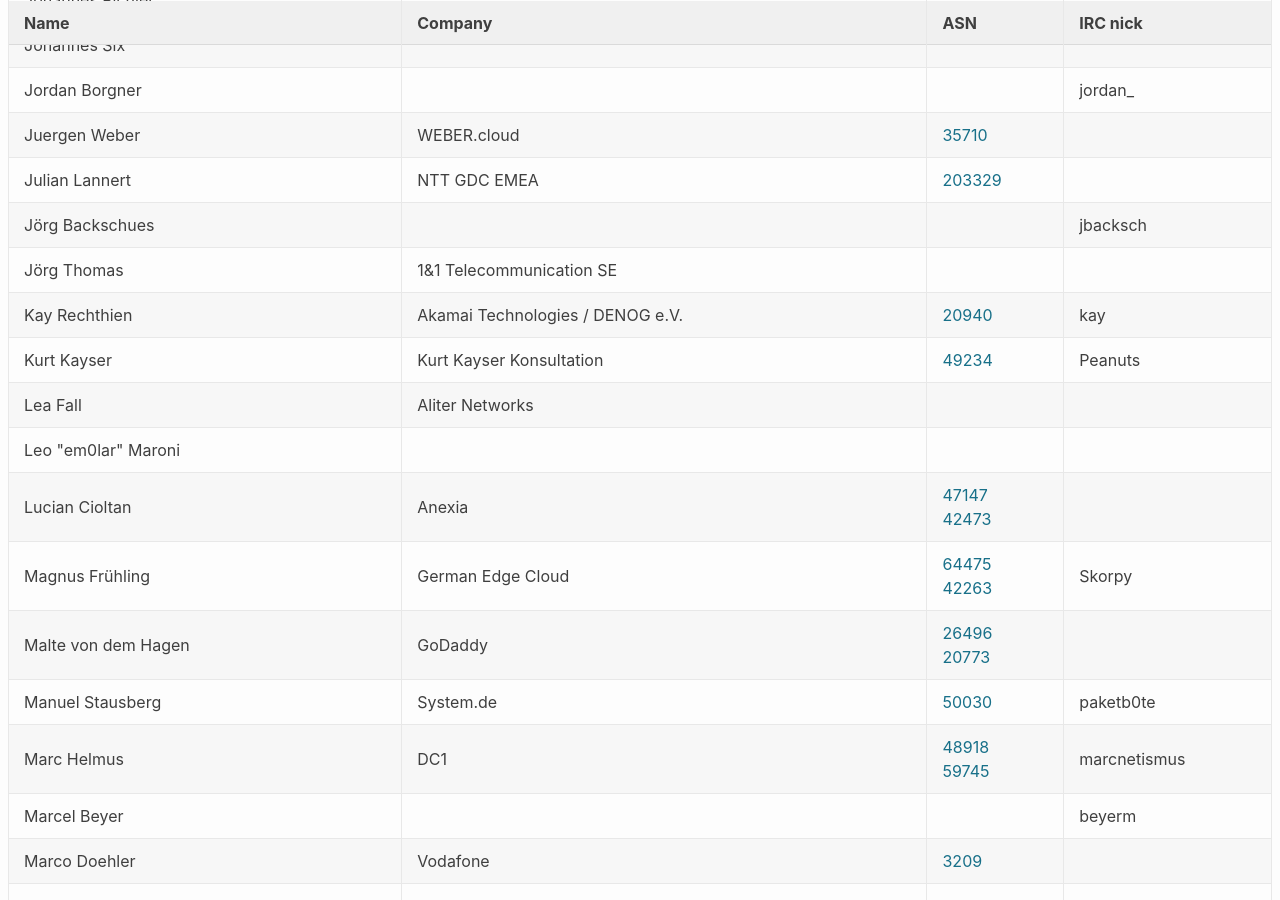
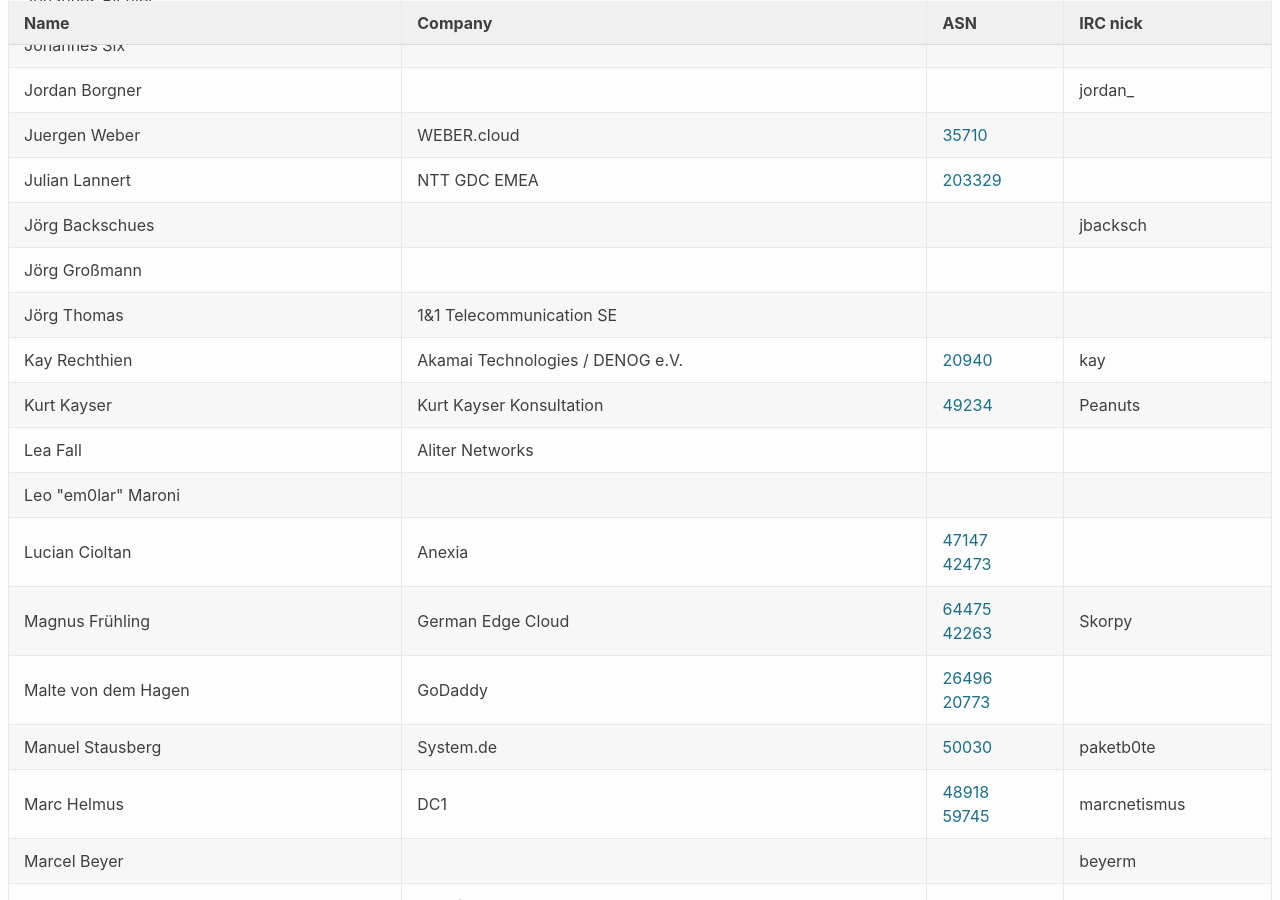
Before and after one commit to denog/pretix-attendeelist, a Jekyll site: the page built from denog2020.markdown, in a window 1280 px wide and 900 px high, scrolled down 2746 px. Built offline with Jekyll 4.4.1, drawn with Linux system fonts in a browser that asks for light colours.

Commit message:
Latest data: Fri Jan 29 15:30:50 UTC 2021

```diff
--- a/_data/attendees_meetup2021-01.json
+++ b/_data/attendees_meetup2021-01.json
@@ -345,6 +345,12 @@
     "name": "Jörg Backschues",
     "company": null,
     "irc": "jbacksch",
+    "asn": null
+  },
+  {
+    "name": "Jörg Großmann",
+    "company": null,
+    "irc": null,
     "asn": null
   },
   {
```
